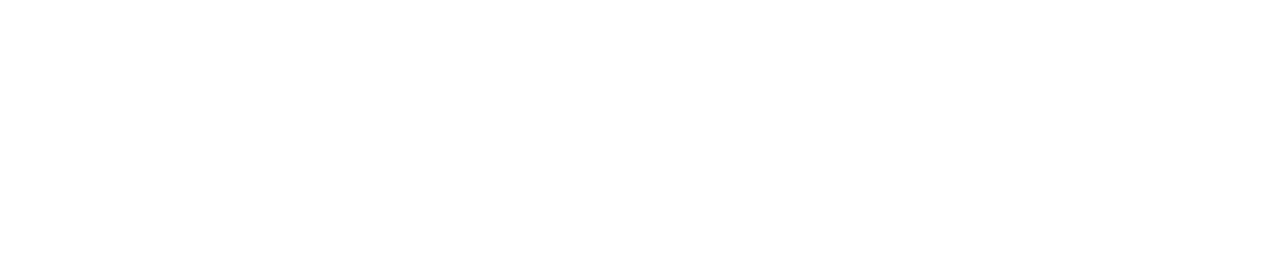
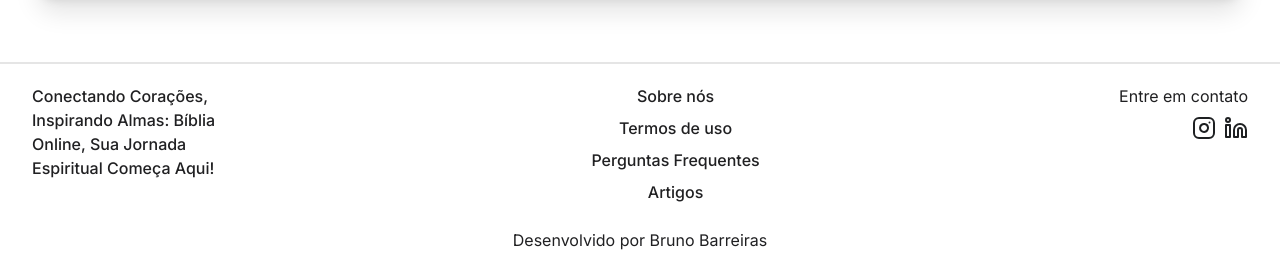
Before and after one commit to brunowzz/online-christian-bible, a Next.js app: page / in a window 1280 px wide. Shown: the part 1080-1349 px from the top of the page. Before the commit the page ends 1078 px from the top, so only its background shows below. Built offline with nearby package versions, Linux system fonts and the light colour scheme.

Commit message:
feat: add footer

```diff
--- a/src/app/layout.tsx
+++ b/src/app/layout.tsx
@@ -1,23 +1,27 @@
-import type { Metadata } from "next";
-import { Inter } from "next/font/google";
-import "./globals.css";
+import type { Metadata } from 'next'
+import { Inter } from 'next/font/google'
+import './globals.css'
+import Footer from '@/components/footer'
 
-const inter = Inter({ subsets: ["latin"] });
+const inter = Inter({ subsets: ['latin'] })
 
 export const metadata: Metadata = {
-  title: "Bíblia Cristã Online",
-  description:
-    "A Bíblia Cristã Online é um projeto que visa levar o reino para todos aqueles que tem acesso a internet.",
-};
+    title: 'Bíblia Cristã Online',
+    description:
+        'A Bíblia Cristã Online é um projeto que visa levar o reino para todos aqueles que tem acesso a internet.',
+}
 
 export default function RootLayout({
-  children,
+    children,
 }: Readonly<{
-  children: React.ReactNode;
+    children: React.ReactNode
 }>) {
-  return (
-    <html lang="pt-br">
-      <body className={inter.className}>{children}</body>
-    </html>
-  );
+    return (
+        <html lang="pt-br">
+            <body className={inter.className}>
+                {children}
+                <Footer />
+            </body>
+        </html>
+    )
 }
--- /dev/null
+++ b/src/components/footer/index.tsx
@@ -0,0 +1,47 @@
+import { Instagram, Linkedin } from 'lucide-react'
+import Link from 'next/link'
+
+export default function Footer() {
+    return (
+        <footer className="mt-16 border-t-2 py-5 text-primary">
+            <section className="container flex flex-wrap justify-between gap-4">
+                <div className="w-[200px]">
+                    <h2 className="text-base font-medium">
+                        Conectando Corações, Inspirando Almas: Bíblia Online,
+                        Sua Jornada Espiritual Começa Aqui!
+                    </h2>
+                </div>
+
+                <nav className="flex flex-col gap-2 text-base font-medium md:text-center">
+                    <Link href="/about">Sobre nós</Link>
+                    <Link href="/terms-of-use">Termos de uso</Link>
+                    <Link href="/faq">Perguntas Frequentes</Link>
+                    <Link href="/articles">Artigos</Link>
+                </nav>
+
+                <nav>
+                    <p>Entre em contato</p>
+
+                    <span className="mt-2 flex gap-2 md:justify-end">
+                        <a href="#">
+                            <Instagram size={24} color="#1E2022" />
+                        </a>
+
+                        <a href="#">
+                            <Linkedin size={24} color="#1E2022" />
+                        </a>
+                    </span>
+                </nav>
+            </section>
+
+            <section className="mt-6 flex justify-center">
+                <h3>
+                    Desenvolvido por{' '}
+                    <a href="https://brunobarreiras.vercel.app">
+                        Bruno Barreiras
+                    </a>
+                </h3>
+            </section>
+        </footer>
+    )
+}
```
